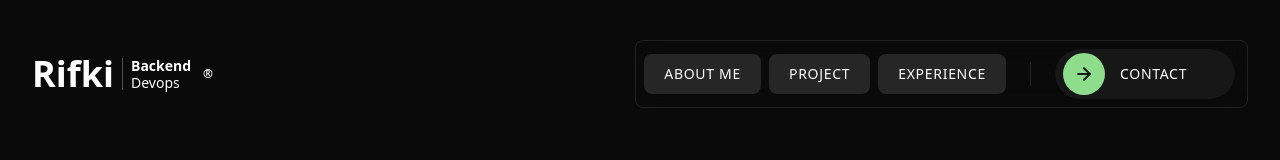
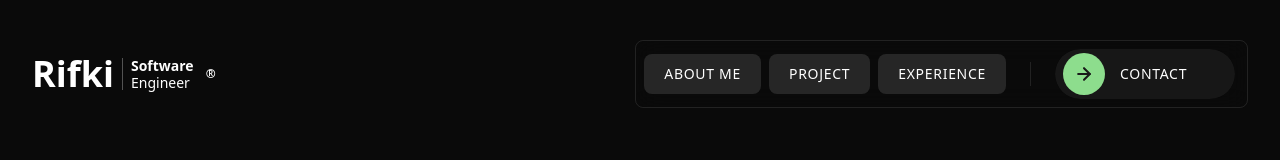
Before and after one commit to RIfkiND/ult-portofolio, a Next.js app: page / in a window 1280 px wide. Shown: the top 160 px of the page. Built offline with nearby package versions, Linux system fonts and the light colour scheme.

Commit message:
Update HomeHeader.tsx

```diff
--- a/components/Header/HomeHeader.tsx
+++ b/components/Header/HomeHeader.tsx
@@ -45,8 +45,8 @@ export default function HomeHeader() {
               <span className="text-4xl font-black">Rifki</span>
               <div className="h-8 w-px bg-white/30" />
               <div className="flex flex-col text-sm leading-tight">
-                <span className="font-bold">Backend</span>
-                <span className="font-normal">Devops</span>
+                <span className="font-bold">Software</span>
+                <span className="font-normal">Engineer</span>
               </div>
               <span className="ml-1 text-xs">®</span>
             </motion.div>
```
